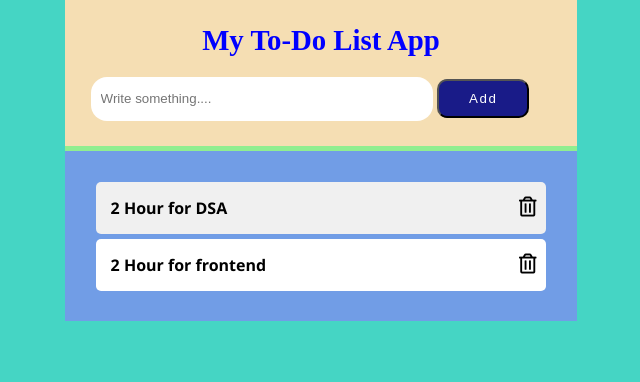
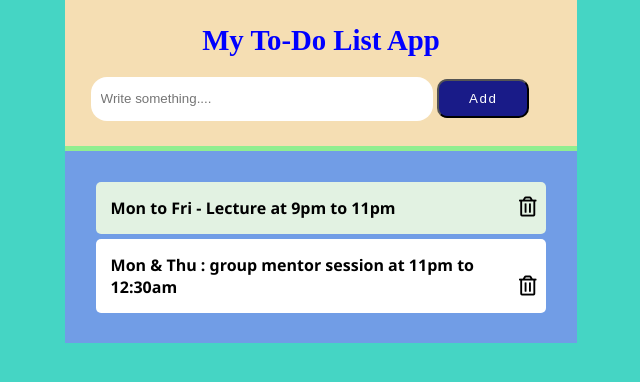
Before and after one commit to sachinprajapati8604/To-Do-List-JS, a plain HTML site: page index.html in a window 1280 px wide. Shown: the part 222-604 px from the top of the page, without its empty margins (319-959 px from the left). Drawn offline with Linux system fonts and the light colour scheme.

Commit message:
ui updated

```diff
--- a/index.html
+++ b/index.html
@@ -23,8 +23,8 @@
         </div>
         <div class="result_div" id="outputbox">
             <ul id="list">
-                <li>2 Hour for DSA <i class="far fa-trash-alt mytrash" onclick="removeItem()"></i></li>
-                <li>2 Hour for frontend <i class="far fa-trash-alt mytrash" onclick="removeItem()"></i></li>
+                <li> Mon to Fri - Lecture at 9pm to 11pm <i class="far fa-trash-alt mytrash" onclick="removeItem()"></i></li>
+                <li>Mon & Thu : group mentor session at 11pm to 12:30am <i class="far fa-trash-alt mytrash" onclick="removeItem()"></i></li>
             </ul>
         </div>
     </div>
--- a/style.css
+++ b/style.css
@@ -91,7 +91,7 @@ ul li {
 }
 
 ul li:nth-child(odd) {
-  background: #f0f0f0;
+  background: #e2f2e2;
 }
 .result_div ul li:hover {
   background: rgb(202, 202, 212);
```
